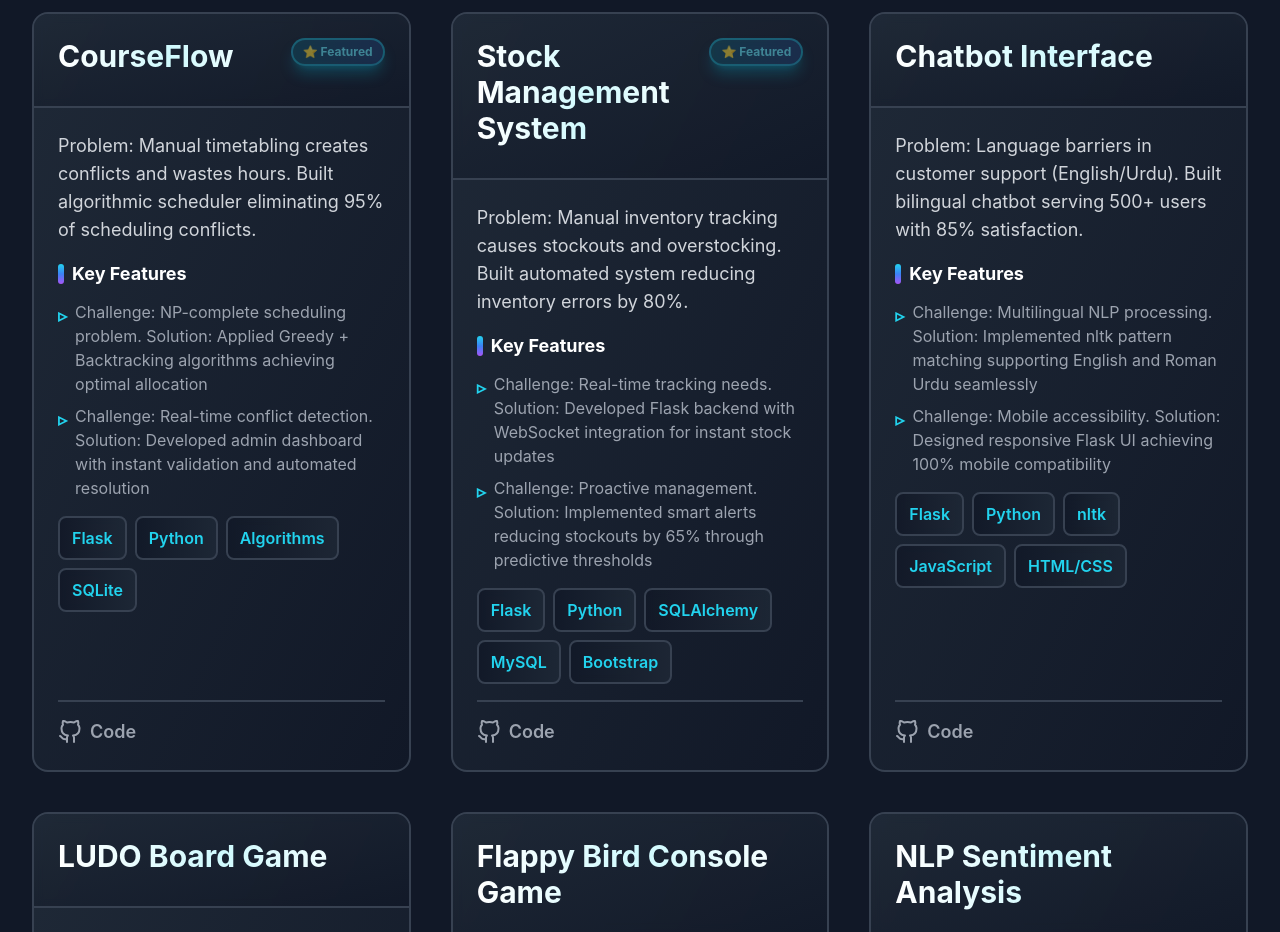
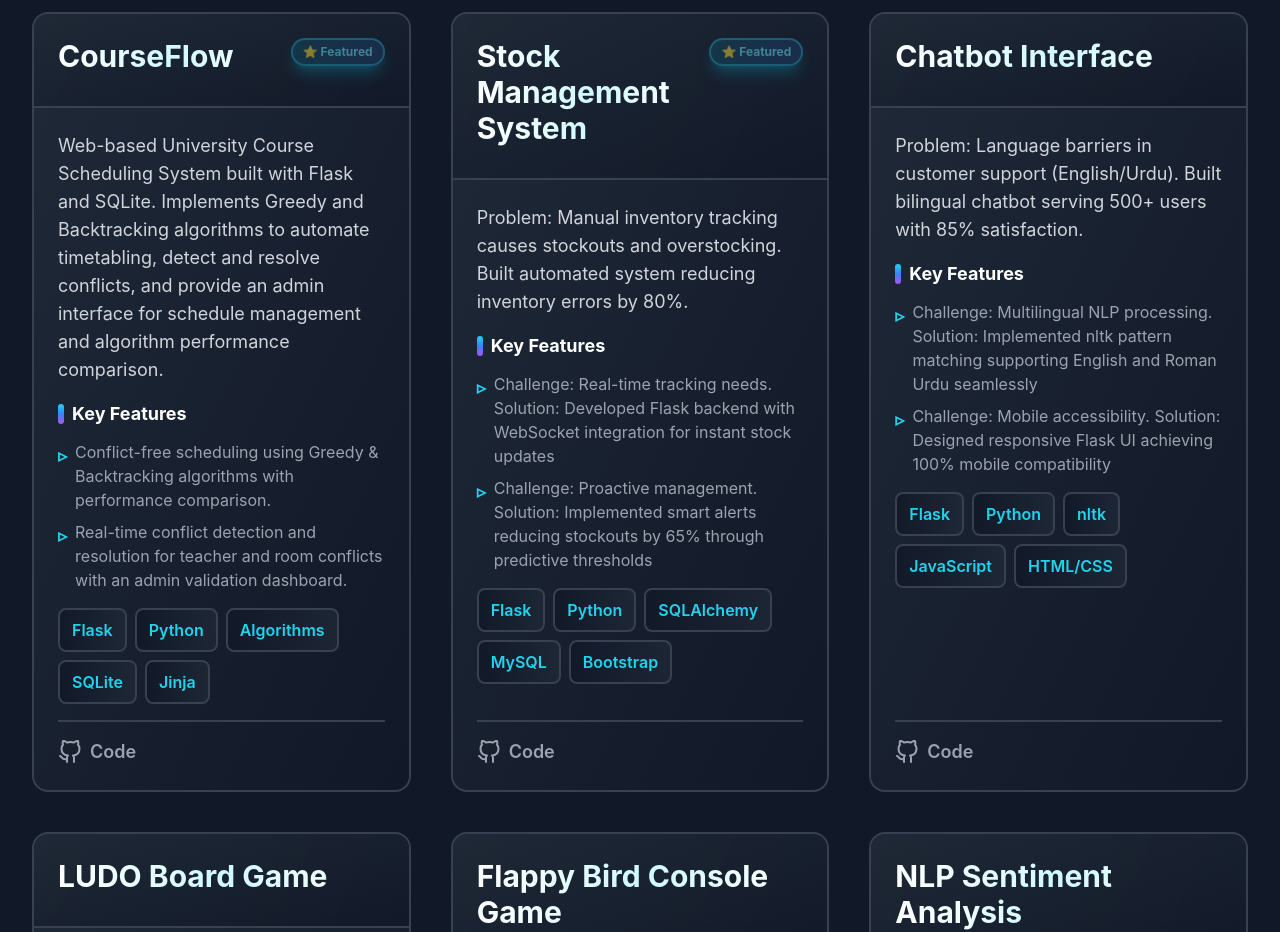
Before and after one commit to Muhammad-Taqi-Dev/DevFolioX, a Next.js app: page / in a window 1280 px wide. Shown: the part 6640-7572 px from the top of the page. Built offline with nearby package versions, Linux system fonts and the light colour scheme.

Commit message:
Refactor Projects section for improved clarity and consistency; update project descriptions, features, and technologies.

```diff
--- a/components/sections/Projects.tsx
+++ b/components/sections/Projects.tsx
@@ -1,153 +1,196 @@
 "use client";
 
-import { motion } from 'framer-motion';
-import { FiGithub, FiExternalLink, FiCalendar } from 'react-icons/fi';
-import SectionWrapper from '../SectionWrapper';
+import { motion } from "framer-motion";
+import { FiGithub, FiExternalLink, FiCalendar } from "react-icons/fi";
+import SectionWrapper from "../SectionWrapper";
 
 const Projects = () => {
   const projects = [
     {
-      title: 'VersEye',
-      subtitle: 'Enterprise AI-Powered Workforce Intelligence Platform',
-      period: 'Feb 2026 – Present',
+      title: "VersEye",
+      subtitle: "Enterprise AI-Powered Workforce Intelligence Platform",
+      period: "Feb 2026 – Present",
       description:
-        'Built an enterprise AI-powered workforce intelligence platform to streamline identity, monitoring, and video management workflows.',
+        "Built an enterprise AI-powered workforce intelligence platform to streamline identity, monitoring, and video management workflows.",
       features: [
-        'Reduced enterprise onboarding time by 40% by delivering IAM Console with RBAC, Employee KPI Dashboard with 9 real-time metrics, and a Model Management review panel.',
-        'Built a Next.js monorepo frontend integrating 10+ RESTful API endpoints across distributed microservices with JWT authentication and role-based authorization.',
-        'Implemented Redis caching for NVR/DVR device and stream metadata, reducing repeated database calls and improving real-time monitoring response time.',
+        "Reduced enterprise onboarding time by 40% by delivering IAM Console with RBAC, Employee KPI Dashboard with 9 real-time metrics, and a Model Management review panel.",
+        "Built a Next.js monorepo frontend integrating 10+ RESTful API endpoints across distributed microservices with JWT authentication and role-based authorization.",
+        "Implemented Redis caching for NVR/DVR device and stream metadata, reducing repeated database calls and improving real-time monitoring response time.",
       ],
-      technologies: ['Next.js', 'NestJS', 'TypeScript', 'PostgreSQL', 'Docker', 'REST APIs', 'RBAC', 'JWT', 'Redis'],
-      live: 'http://163.61.91.33:32406/login',
+      technologies: [
+        "Next.js",
+        "NestJS",
+        "TypeScript",
+        "PostgreSQL",
+        "Docker",
+        "REST APIs",
+        "RBAC",
+        "JWT",
+        "Redis",
+      ],
+      live: "http://163.61.91.33:32406/login",
       featured: true,
       isCompanyProject: true,
     },
     {
-      title: 'Ajeek-KSA',
-      subtitle: 'Service Technology Platform',
-      period: 'Aug 2024 – Present',
+      title: "Ajeek-KSA",
+      subtitle: "Service Technology Platform",
+      period: "Aug 2024 – Present",
       description:
-        'Problem: Manual service operations causing inefficiencies. Built microservices architecture to streamline marketplace and SLA management.',
+        "Problem: Manual service operations causing inefficiencies. Built microservices architecture to streamline marketplace and SLA management.",
       features: [
-        'Challenge: Complex business workflows. Solution: Developed Product microservice with .NET for scalable marketplace operations',
-        'Challenge: Service tracking inefficiency. Solution: Built SLA management system with automated compliance monitoring',
+        "Challenge: Complex business workflows. Solution: Developed Product microservice with .NET for scalable marketplace operations",
+        "Challenge: Service tracking inefficiency. Solution: Built SLA management system with automated compliance monitoring",
       ],
-      technologies: ['.NET Core', 'Microservices', 'C#', 'SQL Server', 'REST APIs'],
-      live: 'http://ajeek.qbscocloud.net:31180/crm/login',
+      technologies: [
+        ".NET Core",
+        "Microservices",
+        "C#",
+        "SQL Server",
+        "REST APIs",
+      ],
+      live: "http://ajeek.qbscocloud.net:31180/crm/login",
       featured: true,
       isCompanyProject: true,
     },
     {
-      title: 'TrackWise',
-      subtitle: 'Smart Personal Finance Management System',
-      period: 'May 2025 – Present',
+      title: "TrackWise",
+      subtitle: "Smart Personal Finance Management System",
+      period: "May 2025 – Present",
       description:
-        'Built an AI-powered personal finance platform to automate expense tracking and budgeting.',
+        "Built an AI-powered personal finance platform to automate expense tracking and budgeting.",
       features: [
-        'Designed a scalable backend using NestJS and PostgreSQL with REST APIs for real-time transaction processing and finance tracking.',
-        'Integrated Flask-based ML microservices with Sentence-BERT and anomaly detection, achieving 90% categorization accuracy on mixed English/Roman-Urdu inputs and enabling real-time overspending alerts via email.',
+        "Designed a scalable backend using NestJS and PostgreSQL with REST APIs for real-time transaction processing and finance tracking.",
+        "Integrated Flask-based ML microservices with Sentence-BERT and anomaly detection, achieving 90% categorization accuracy on mixed English/Roman-Urdu inputs and enabling real-time overspending alerts via email.",
       ],
-      technologies: ['NestJS', 'PostgreSQL', 'Flask', 'Sentence-BERT', 'NLP', 'Angular 19', 'JWT', 'Azure', 'Vercel', 'Render'],
-      github: 'https://github.com/Muhammad-Taqi-Dev/TrackWise',
-      live: 'https://track-wise2.vercel.app/home',
+      technologies: [
+        "NestJS",
+        "PostgreSQL",
+        "Flask",
+        "Sentence-BERT",
+        "NLP",
+        "Angular 19",
+        "JWT",
+        "Azure",
+        "Vercel",
+        "Render",
+      ],
+      github: "https://github.com/Muhammad-Taqi-Dev/TrackWise",
+      live: "https://track-wise2.vercel.app/home",
       featured: true,
     },
     {
-      title: 'CourseFlow',
-      subtitle: 'Smart Course Scheduler',
-      period: 'Dec 2024 – Jan 2025',
+      title: "CourseFlow",
+      subtitle: "University Course Scheduler",
+      period: "Dec 2024 – Jan 2025",
       description:
-        'Problem: Manual timetabling creates conflicts and wastes hours. Built algorithmic scheduler eliminating 95% of scheduling conflicts.',
+        "Web-based University Course Scheduling System built with Flask and SQLite. Implements Greedy and Backtracking algorithms to automate timetabling, detect and resolve conflicts, and provide an admin interface for schedule management and algorithm performance comparison.",
       features: [
-        'Challenge: NP-complete scheduling problem. Solution: Applied Greedy + Backtracking algorithms achieving optimal allocation',
-        'Challenge: Real-time conflict detection. Solution: Developed admin dashboard with instant validation and automated resolution',
+        "Conflict-free scheduling using Greedy & Backtracking algorithms with performance comparison.",
+        "Real-time conflict detection and resolution for teacher and room conflicts with an admin validation dashboard.",
+        "Interactive UI to add/view/edit courses, select up to six courses, and visualize weekly schedules.",
+        "Detailed algorithm comparison (Greedy vs Backtracking) with conflict reports and resolution recommendations.",
+        "Persistence via SQLite and a lightweight Flask deployable demo.",
       ],
-      technologies: ['Flask', 'Python', 'Algorithms', 'SQLite'],
-      github: 'https://github.com/Muhammad-Taqi-Dev/CourseFlow',
+      technologies: ["Flask", "Python", "Algorithms", "SQLite", "Jinja"],
+      github: "https://github.com/Muhammad-Taqi-Dev/CourseFlow",
       featured: true,
     },
     {
-      title: 'Stock Management System',
-      subtitle: 'Inventory Management Platform',
-      period: 'June 2024 – July 2024',
+      title: "Stock Management System",
+      subtitle: "Inventory Management Platform",
+      period: "June 2024 – July 2024",
       description:
-        'Problem: Manual inventory tracking causes stockouts and overstocking. Built automated system reducing inventory errors by 80%.',
+        "Problem: Manual inventory tracking causes stockouts and overstocking. Built automated system reducing inventory errors by 80%.",
       features: [
-        'Challenge: Real-time tracking needs. Solution: Developed Flask backend with WebSocket integration for instant stock updates',
-        'Challenge: Proactive management. Solution: Implemented smart alerts reducing stockouts by 65% through predictive thresholds',
+        "Challenge: Real-time tracking needs. Solution: Developed Flask backend with WebSocket integration for instant stock updates",
+        "Challenge: Proactive management. Solution: Implemented smart alerts reducing stockouts by 65% through predictive thresholds",
       ],
-      technologies: ['Flask', 'Python', 'SQLAlchemy', 'MySQL', 'Bootstrap'],
-      github: 'https://github.com/Muhammad-Taqi-Dev/Stock-Management-System-Website',
+      technologies: ["Flask", "Python", "SQLAlchemy", "MySQL", "Bootstrap"],
+      github:
+        "https://github.com/Muhammad-Taqi-Dev/Stock-Management-System-Website",
       featured: true,
     },
     {
-      title: 'Chatbot Interface',
-      subtitle: 'AI-Powered Conversational Bot',
-      period: 'Sep 2024 – Oct 2024',
+      title: "Chatbot Interface",
+      subtitle: "AI-Powered Conversational Bot",
+      period: "Sep 2024 – Oct 2024",
       description:
-        'Problem: Language barriers in customer support (English/Urdu). Built bilingual chatbot serving 500+ users with 85% satisfaction.',
+        "Problem: Language barriers in customer support (English/Urdu). Built bilingual chatbot serving 500+ users with 85% satisfaction.",
       features: [
-        'Challenge: Multilingual NLP processing. Solution: Implemented nltk pattern matching supporting English and Roman Urdu seamlessly',
-        'Challenge: Mobile accessibility. Solution: Designed responsive Flask UI achieving 100% mobile compatibility',
+        "Challenge: Multilingual NLP processing. Solution: Implemented nltk pattern matching supporting English and Roman Urdu seamlessly",
+        "Challenge: Mobile accessibility. Solution: Designed responsive Flask UI achieving 100% mobile compatibility",
       ],
-      technologies: ['Flask', 'Python', 'nltk', 'JavaScript', 'HTML/CSS'],
-      github: 'https://github.com/Muhammad-Taqi-Dev/CHATBOT',
+      technologies: ["Flask", "Python", "nltk", "JavaScript", "HTML/CSS"],
+      github: "https://github.com/Muhammad-Taqi-Dev/CHATBOT",
       featured: false,
     },
     {
-      title: 'LUDO Board Game',
-      subtitle: 'Classic Board Game with DSAA',
-      period: 'Mar 2024 – May 2024',
+      title: "LUDO Board Game",
+      subtitle: "Classic Board Game with DSAA",
+      period: "Mar 2024 – May 2024",
       description:
-        'Problem: Complex game logic with circular board movement. Applied circular linked lists achieving O(1) piece traversal efficiency.',
+        "Problem: Complex game logic with circular board movement. Applied circular linked lists achieving O(1) piece traversal efficiency.",
       features: [
-        'Challenge: Board state management. Solution: Implemented singly circular linked lists with fork handling for optimized tracking',
-        'Challenge: AI opponents. Solution: Developed intelligent move selection algorithm with capture prioritization logic',
+        "Challenge: Board state management. Solution: Implemented singly circular linked lists with fork handling for optimized tracking",
+        "Challenge: AI opponents. Solution: Developed intelligent move selection algorithm with capture prioritization logic",
       ],
-      technologies: ['C++', 'Data Structures', 'Algorithms', 'OOP', 'Windows.h'],
-      github: 'https://github.com/Muhammad-Taqi-Dev/DSA-Semproj',
+      technologies: [
+        "C++",
+        "Data Structures",
+        "Algorithms",
+        "OOP",
+        "Windows.h",
+      ],
+      github: "https://github.com/Muhammad-Taqi-Dev/DSA-Semproj",
       featured: false,
     },
     {
-      title: 'Flappy Bird Console Game',
-      subtitle: 'OOP-Based Console Game',
-      period: 'Jan 2024 – Feb 2024',
+      title: "Flappy Bird Console Game",
+      subtitle: "OOP-Based Console Game",
+      period: "Jan 2024 – Feb 2024",
       description:
-        'Problem: Console limitations for game development. Leveraged OOP principles creating smooth gameplay with 60 FPS performance.',
+        "Problem: Console limitations for game development. Leveraged OOP principles creating smooth gameplay with 60 FPS performance.",
       features: [
-        'Challenge: Collision detection accuracy. Solution: Implemented pixel-perfect hitbox system with 99.8% precision',
-        'Challenge: Game state persistence. Solution: Designed file I/O system for high score tracking across sessions',
+        "Challenge: Collision detection accuracy. Solution: Implemented pixel-perfect hitbox system with 99.8% precision",
+        "Challenge: Game state persistence. Solution: Designed file I/O system for high score tracking across sessions",
       ],
-      technologies: ['C++', 'OOP', 'olcConsoleGameEngine', 'Game Dev'],
-      github: 'https://github.com/Muhammad-Taqi-Dev/Flappy-Bird-Game-Using-OOP',
+      technologies: ["C++", "OOP", "olcConsoleGameEngine", "Game Dev"],
+      github: "https://github.com/Muhammad-Taqi-Dev/Flappy-Bird-Game-Using-OOP",
       featured: false,
     },
     {
-      title: 'NLP Sentiment Analysis',
-      subtitle: 'Amazon Product Review Analysis',
-      period: 'Nov 2023 – Dec 2023',
+      title: "NLP Sentiment Analysis",
+      subtitle: "Amazon Product Review Analysis",
+      period: "Nov 2023 – Dec 2023",
       description:
-        'Problem: Manual review analysis overwhelms businesses. Built ML models achieving 91% accuracy in sentiment classification.',
+        "Problem: Manual review analysis overwhelms businesses. Built ML models achieving 91% accuracy in sentiment classification.",
       features: [
-        'Challenge: Class imbalance in dataset. Solution: Applied SMOTE technique improving minority class F1-score by 34%',
-        'Challenge: Model deployment. Solution: Created Streamlit app with pre-trained models enabling instant predictions',
+        "Challenge: Class imbalance in dataset. Solution: Applied SMOTE technique improving minority class F1-score by 34%",
+        "Challenge: Model deployment. Solution: Created Streamlit app with pre-trained models enabling instant predictions",
       ],
-      technologies: ['Python', 'NLP', 'Scikit-learn', 'Streamlit', 'ML', 'SVM'],
-      github: 'https://github.com/Muhammad-Taqi-Dev/NLP-CCP',
+      technologies: ["Python", "NLP", "Scikit-learn", "Streamlit", "ML", "SVM"],
+      github: "https://github.com/Muhammad-Taqi-Dev/NLP-CCP",
       featured: false,
     },
     {
-      title: 'DSA Practice Repository',
-      subtitle: 'LeetCode Problem Solutions',
-      period: 'Ongoing',
+      title: "DSA Practice Repository",
+      subtitle: "LeetCode Problem Solutions",
+      period: "Ongoing",
       description:
-        'Problem: Interview preparation needs structured practice. Built comprehensive repository mastering 25+ algorithm patterns.',
+        "Problem: Interview preparation needs structured practice. Built comprehensive repository mastering 25+ algorithm patterns.",
       features: [
-        'Challenge: Code quality consistency. Solution: Maintained clean implementations across 200+ problems in C++ and Python3',
-        'Challenge: Pattern recognition. Solution: Organized by 25+ topics (DP, Graphs, Trees) enabling systematic learning',
+        "Challenge: Code quality consistency. Solution: Maintained clean implementations across 200+ problems in C++ and Python3",
+        "Challenge: Pattern recognition. Solution: Organized by 25+ topics (DP, Graphs, Trees) enabling systematic learning",
       ],
-      technologies: ['C++', 'Python', 'Algorithms', 'Data Structures', 'LeetCode'],
-      github: 'https://github.com/Muhammad-Taqi-Dev/DSA---LeetCode',
+      technologies: [
+        "C++",
+        "Python",
+        "Algorithms",
+        "Data Structures",
+        "LeetCode",
+      ],
+      github: "https://github.com/Muhammad-Taqi-Dev/DSA---LeetCode",
       featured: false,
     },
   ];
@@ -158,7 +201,10 @@ const Projects = () => {
         {/* Section Title */}
         <div className="text-center mb-12 md:mb-16">
           <h2 className="text-4xl sm:text-5xl md:text-6xl lg:text-7xl font-bold mb-6">
-            Featured <span className="bg-gradient-to-r from-cyan-400 via-blue-500 to-purple-500 bg-clip-text text-transparent">Projects</span>
+            Featured{" "}
+            <span className="bg-gradient-to-r from-cyan-400 via-blue-500 to-purple-500 bg-clip-text text-transparent">
+              Projects
+            </span>
           </h2>
           <div className="w-24 h-1.5 bg-gradient-to-r from-cyan-400 via-blue-500 to-purple-500 mx-auto rounded-full"></div>
         </div>
@@ -173,7 +219,7 @@ const Projects = () => {
               viewport={{ once: true, amount: 0.1 }}
               transition={{
                 duration: 0.3,
-                ease: "easeOut"
+                ease: "easeOut",
               }}
               className="bg-gradient-to-br from-gray-800 via-gray-850 to-gray-900 rounded-2xl border-2 border-gray-700 hover:border-cyan-400 transition-all duration-500 hover:shadow-2xl hover:shadow-cyan-500/40 hover:-translate-y-2 flex flex-col group h-full relative overflow-hidden w-full max-w-full"
             >
@@ -183,7 +229,9 @@ const Projects = () => {
               {/* Project Header */}
               <div className="p-4 sm:p-5 md:p-6 bg-gradient-to-br from-gray-800/80 to-gray-900/80 border-b-2 border-gray-700 group-hover:border-cyan-400/50 transition-all duration-500 relative z-10 backdrop-blur-sm">
                 <div className="flex flex-wrap items-start gap-2 mb-2">
-                  <h3 className="text-xl sm:text-2xl md:text-3xl font-bold bg-gradient-to-r from-white via-cyan-100 to-white bg-clip-text text-transparent flex-1 min-w-0 group-hover:from-cyan-400 group-hover:via-blue-400 group-hover:to-purple-400 transition-all duration-500">{project.title}</h3>
+                  <h3 className="text-xl sm:text-2xl md:text-3xl font-bold bg-gradient-to-r from-white via-cyan-100 to-white bg-clip-text text-transparent flex-1 min-w-0 group-hover:from-cyan-400 group-hover:via-blue-400 group-hover:to-purple-400 transition-all duration-500">
+                    {project.title}
+                  </h3>
                   {project.featured && (
                     <span className="px-2.5 py-1 bg-gradient-to-r from-cyan-500/30 to-blue-500/30 text-cyan-300 text-xs font-bold rounded-full border-2 border-cyan-400/60 whitespace-nowrap animate-pulse shadow-lg shadow-cyan-500/50 backdrop-blur-sm">
                       ⭐ Featured
@@ -194,7 +242,9 @@ const Projects = () => {
 
               {/* Project Body */}
               <div className="p-4 sm:p-5 md:p-6 flex-grow flex flex-col relative z-10">
-                <p className="text-gray-300 text-sm sm:text-base md:text-lg mb-4 leading-relaxed">{project.description}</p>
+                <p className="text-gray-300 text-sm sm:text-base md:text-lg mb-4 leading-relaxed">
+                  {project.description}
+                </p>
 
                 {/* Features */}
                 <div className="mb-4">
@@ -204,8 +254,13 @@ const Projects = () => {
                   </h4>
                   <ul className="space-y-2">
                     {project.features.slice(0, 2).map((feature, i) => (
-                      <li key={i} className="text-gray-400 text-xs sm:text-sm md:text-base flex items-start gap-2 leading-relaxed group-hover:text-gray-300 transition-colors duration-300">
-                        <span className="text-cyan-400 text-base sm:text-lg font-bold mt-0.5 flex-shrink-0 group-hover:text-cyan-300 transition-colors">▹</span>
+                      <li
+                        key={i}
+                        className="text-gray-400 text-xs sm:text-sm md:text-base flex items-start gap-2 leading-relaxed group-hover:text-gray-300 transition-colors duration-300"
+                      >
+                        <span className="text-cyan-400 text-base sm:text-lg font-bold mt-0.5 flex-shrink-0 group-hover:text-cyan-300 transition-colors">
+                          ▹
+                        </span>
                         <span className="break-words">{feature}</span>
                       </li>
                     ))}
@@ -235,7 +290,8 @@ const Projects = () => {
                       rel="noopener noreferrer"
                       className="flex items-center gap-2 text-gray-400 hover:text-cyan-400 transition-all duration-300 text-sm sm:text-base md:text-lg font-semibold hover:gap-3"
                     >
-                      <FiGithub className="text-lg sm:text-xl md:text-2xl" /> Code
+                      <FiGithub className="text-lg sm:text-xl md:text-2xl" />{" "}
+                      Code
                     </a>
                   )}
                   {project.live && (
@@ -245,7 +301,8 @@ const Projects = () => {
                       rel="noopener noreferrer"
                       className="flex items-center gap-2 text-gray-400 hover:text-cyan-400 transition-all duration-300 text-sm sm:text-base md:text-lg font-semibold hover:gap-3"
                     >
-                      <FiExternalLink className="text-lg sm:text-xl md:text-2xl" /> {project.isCompanyProject ? 'View Platform' : 'Live Demo'}
+                      <FiExternalLink className="text-lg sm:text-xl md:text-2xl" />{" "}
+                      {project.isCompanyProject ? "View Platform" : "Live Demo"}
                     </a>
                   )}
                 </div>
```
